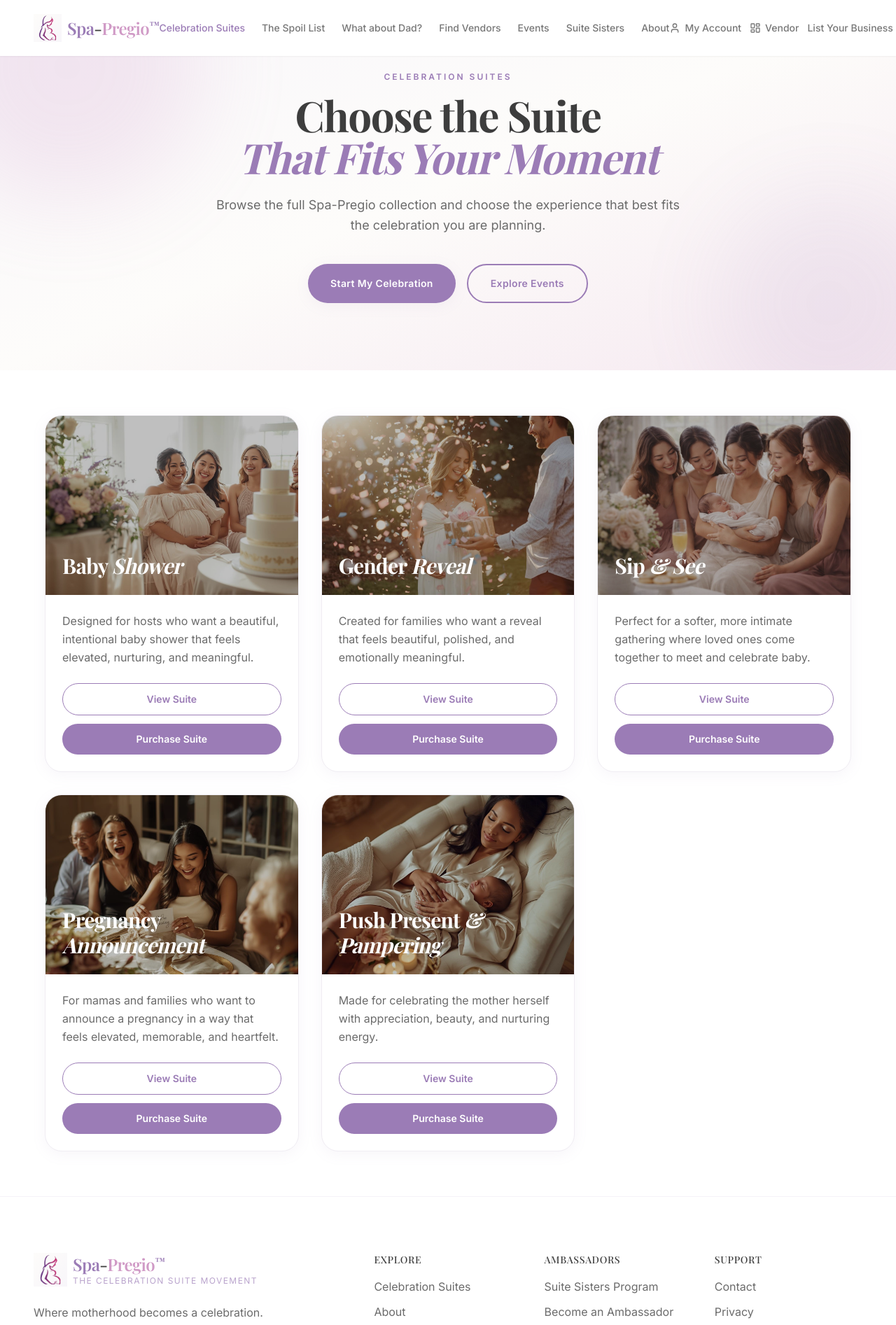
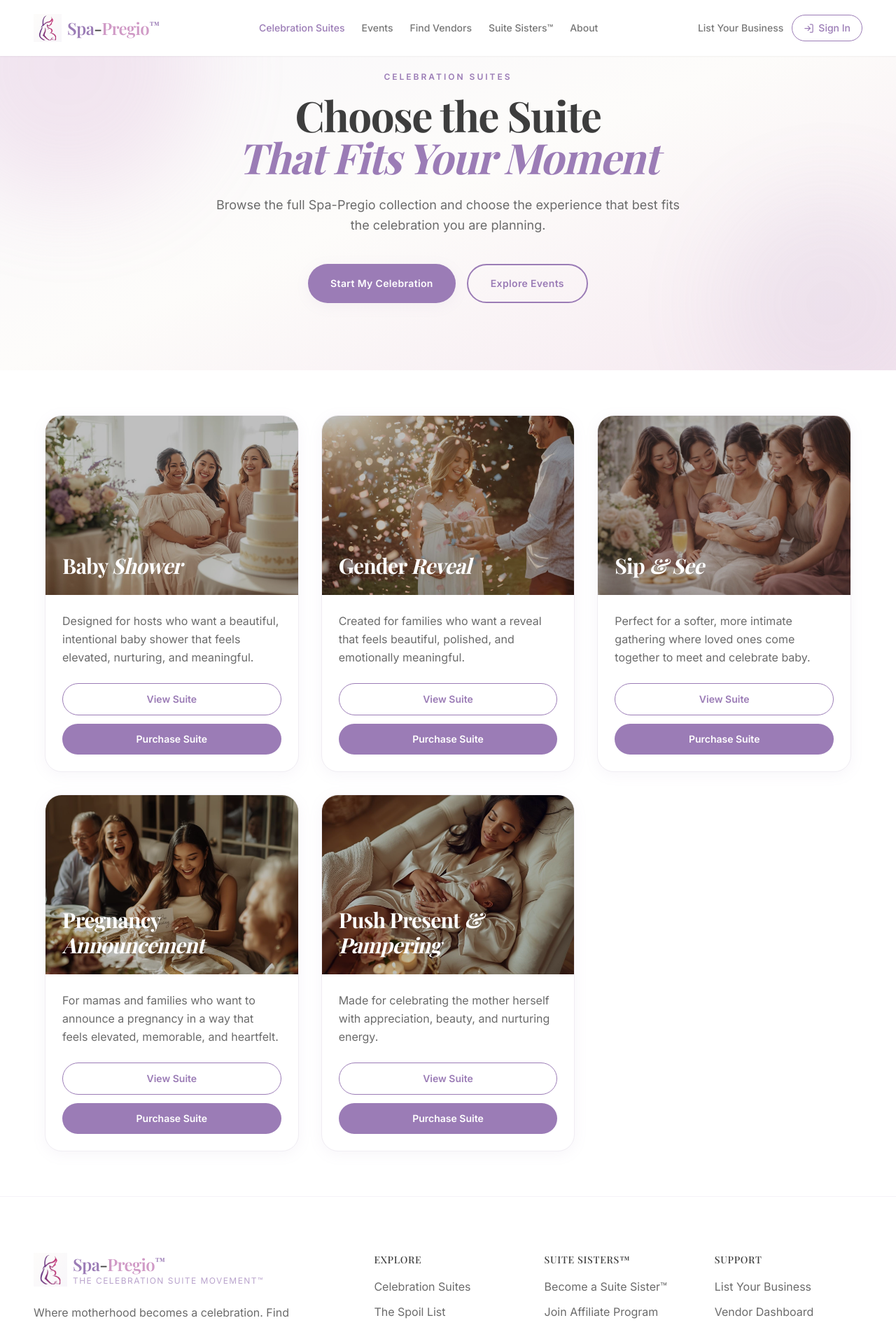
Before and after one commit to Spa-Pregio/spa-pregio-website, a React (Vite) app: page /suites in a window 1280 px wide. Shown: the top 1893 px of the page at 70% size. Built offline with nearby package versions, Linux system fonts and the light colour scheme.

Commit message:
Simplify nav, footer, routes — add Sign In button

```diff
--- a/src/App.tsx
+++ b/src/App.tsx
@@ -1,20 +1,16 @@
-import { BrowserRouter as Router, Routes, Route, useLocation } from 'react-router-dom';
+import { BrowserRouter as Router, Routes, Route, Navigate, useLocation } from 'react-router-dom';
 import { useEffect } from 'react';
 import './App.css';
 
-// Layout
 import Navigation from './components/Navigation';
 import Footer from './components/Footer';
 
-// Pages
 import Home from './pages/Home';
-import Start from './pages/Start';
 import CelebrationSuites from './pages/CelebrationSuites';
 import Events from './pages/Events';
 import EventDetail from './pages/EventDetail';
 import EventSuccess from './pages/EventSuccess';
 import ForVendors from './pages/ForVendors';
-import Membership from './pages/Membership';
 import About from './pages/About';
 import FindVendors from './pages/FindVendors';
 import Ambassadors from './pages/Ambassadors';
@@ -25,41 +21,31 @@ import Terms from './pages/Terms';
 import Contact from './pages/Contact';
 import AffiliateDashboard from './pages/AffiliateDashboard';
 import AdminAffiliates from './pages/AdminAffiliates';
-import Community from './pages/Community';
 import SpoilList from './pages/SpoilList';
 import WhatAboutDad from './pages/WhatAboutDad';
 
-// Funnel Pages
-import ExpectingMom from './pages/ExpectingMom';
-import Vendors from './pages/Vendors';
-
 function ScrollToTop() {
-  const { pathname } = useLocation();
-
+  const location = useLocation();
   useEffect(() => {
-    window.scrollTo({ top: 0, behavior: 'smooth' });
-  }, [pathname]);
-
+    if (!location.hash) window.scrollTo(0, 0);
+  }, [location.pathname]);
   return null;
 }
 
-function App() {
+function AppLayout() {
   return (
-    <Router>
+    <>
       <ScrollToTop />
-      <div className="relative min-h-screen bg-spa-cream">
       <Navigation />
-        <main className="relative">
+      <main>
         <Routes>
           <Route path="/" element={<Home />} />
-            <Route path="/start" element={<Start />} />
           <Route path="/suites" element={<CelebrationSuites />} />
           <Route path="/events" element={<Events />} />
           <Route path="/events/success" element={<EventSuccess />} />
           <Route path="/events/:id" element={<EventDetail />} />
           <Route path="/vendors" element={<ForVendors />} />
           <Route path="/find-vendors" element={<FindVendors />} />
-            <Route path="/join" element={<Membership />} />
           <Route path="/about" element={<About />} />
           <Route path="/ambassadors" element={<Ambassadors />} />
           <Route path="/vendor-dashboard" element={<VendorDashboard />} />
@@ -69,17 +55,29 @@ function App() {
           <Route path="/contact" element={<Contact />} />
           <Route path="/sister-dashboard" element={<AffiliateDashboard />} />
           <Route path="/admin-affiliates" element={<AdminAffiliates />} />
-            <Route path="/community" element={<Community />} />
+
+          {/* Legacy routes — redirect to merged locations */}
           <Route path="/spoil-list" element={<SpoilList />} />
           <Route path="/what-about-dad" element={<WhatAboutDad />} />
-            <Route path="/expecting" element={<ExpectingMom />} />
-            <Route path="/join-as-vendor" element={<Vendors />} />
+          <Route path="/join" element={<Navigate to="/my-account" replace />} />
+          <Route path="/community" element={<Navigate to="/about" replace />} />
+          <Route path="/start" element={<Navigate to="/" replace />} />
+          <Route path="/expecting" element={<Navigate to="/suites" replace />} />
+          <Route path="/join-as-vendor" element={<Navigate to="/vendors" replace />} />
+
+          {/* Catch-all */}
+          <Route path="*" element={<Navigate to="/" replace />} />
         </Routes>
       </main>
       <Footer />
-      </div>
+    </>
+  );
+}
+
+export default function App() {
+  return (
+    <Router>
+      <AppLayout />
     </Router>
   );
 }
-
-export default App;
--- a/src/components/Footer.tsx
+++ b/src/components/Footer.tsx
@@ -1,34 +1,16 @@
 import { Link } from 'react-router-dom';
 import { Instagram, Pin, Mail, Heart, Facebook } from 'lucide-react';
-
-const footerLinks = {
-  explore: [
-    { name: 'Celebration Suites', href: '/suites' },
-    { name: 'About', href: '/about' },
-  ],
-  ambassadors: [
-    { name: 'Suite Sisters Program', href: 'https://payhip.com/auth/register/af699c7e55b3f58', external: true },
-    { name: 'Become an Ambassador', href: '/ambassadors' },
-  ],
-  support: [
-    { name: 'Contact', href: '/contact' },
-    { name: 'Privacy', href: '/privacy' },
-    { name: 'Terms', href: '/terms' },
-  ],
-};
 
 export default function Footer() {
   return (
     <footer className="w-full bg-white border-t border-spa-purple/10">
       <div className="max-w-7xl mx-auto px-6 lg:px-12 py-16 lg:py-20">
         <div className="grid lg:grid-cols-5 gap-12 lg:gap-8">
+
+          {/* Brand */}
           <div className="lg:col-span-2">
             <Link to="/" className="inline-flex items-center gap-2 mb-6">
-              <img
-                src="/images/spa-pregio-icon-512.png"
-                alt="Spa-Pregio™"
-                className="h-12 w-auto"
-              />
+              <img src="/images/spa-pregio-icon-512.png" alt="Spa-Pregio™" className="h-12 w-auto" />
               <div className="flex flex-col">
                 <span className="font-serif text-2xl font-semibold tracking-tight">
                   <span className="text-spa-purple">Spa</span>
@@ -36,16 +18,12 @@ export default function Footer() {
                   <span className="text-spa-pink">Pregio</span>
                   <span className="text-spa-purple text-sm align-super">™</span>
                 </span>
-                <span className="text-xs text-spa-purple/70 uppercase tracking-[0.12em]">
-                  The Celebration Suite Movement
-                </span>
+                <span className="text-xs text-spa-purple/70 uppercase tracking-[0.12em]">The Celebration Suite Movement™</span>
               </div>
             </Link>
-
             <p className="text-spa-gray leading-relaxed max-w-sm mb-6">
-              Where motherhood becomes a celebration. Connect with expectant mothers in your area and plan your perfect Celebration Suite.
+              Where motherhood becomes a celebration. Find vendors, plan your perfect suite, and join a community of mamas who get it.
             </p>
-
             <div className="flex gap-3">
               <a href="https://www.instagram.com/spapregio/" target="_blank" rel="noopener noreferrer"
                 className="w-10 h-10 rounded-full bg-spa-lavender flex items-center justify-center text-spa-charcoal hover:bg-spa-purple hover:text-white transition-all duration-200" aria-label="Instagram">
@@ -65,17 +43,25 @@ export default function Footer() {
                   <path d="M19.59 6.69a4.83 4.83 0 0 1-3.77-4.25V2h-3.45v13.67a2.89 2.89 0 0 1-2.88 2.5 2.89 2.89 0 0 1-2.89-2.89 2.89 2.89 0 0 1 2.89-2.89c.28 0 .54.04.79.1V9.01a6.33 6.33 0 0 0-.79-.05 6.34 6.34 0 0 0-6.34 6.34 6.34 6.34 0 0 0 6.34 6.34 6.34 6.34 0 0 0 6.33-6.34V8.69a8.18 8.18 0 0 0 4.78 1.52V6.76a4.85 4.85 0 0 1-1.01-.07z"/>
                 </svg>
               </a>
-              <a href="mailto:support@spa-pregio.com"
+              <a href="mailto:hello@spa-pregio.com"
                 className="w-10 h-10 rounded-full bg-spa-lavender flex items-center justify-center text-spa-charcoal hover:bg-spa-purple hover:text-white transition-all duration-200" aria-label="Email">
                 <Mail size={18} />
               </a>
             </div>
           </div>
 
+          {/* Explore */}
           <div>
             <h4 className="font-medium text-spa-charcoal mb-4 text-sm uppercase tracking-wider">Explore</h4>
             <ul className="space-y-3">
-              {footerLinks.explore.map((link) => (
+              {[
+                { name: 'Celebration Suites', href: '/suites' },
+                { name: 'The Spoil List', href: '/suites#spoil-list' },
+                { name: 'What About Dad?', href: '/suites#what-about-dad' },
+                { name: 'Events', href: '/events' },
+                { name: 'Find Vendors', href: '/find-vendors' },
+                { name: 'About', href: '/about' },
+              ].map((link) => (
                 <li key={link.name}>
                   <Link to={link.href} className="text-spa-gray hover:text-spa-purple transition-colors duration-200">{link.name}</Link>
                 </li>
@@ -83,13 +69,19 @@ export default function Footer() {
             </ul>
           </div>
 
+          {/* Suite Sisters */}
           <div>
-            <h4 className="font-medium text-spa-charcoal mb-4 text-sm uppercase tracking-wider">Ambassadors</h4>
+            <h4 className="font-medium text-spa-charcoal mb-4 text-sm uppercase tracking-wider">Suite Sisters™</h4>
             <ul className="space-y-3">
-              {footerLinks.ambassadors.map((link) => (
+              {[
+                { name: 'Become a Suite Sister™', href: '/ambassadors', external: false },
+                { name: 'Join Affiliate Program', href: 'https://payhip.com/auth/register/af699c7e55b3f58', external: true },
+                { name: 'Sister Dashboard', href: '/sister-dashboard', external: false },
+              ].map((link) => (
                 <li key={link.name}>
                   {link.external ? (
-                    <a href={link.href} target="_blank" rel="noopener noreferrer" className="text-spa-gray hover:text-spa-purple transition-colors duration-200">{link.name}</a>
+                    <a href={link.href} target="_blank" rel="noopener noreferrer"
+                      className="text-spa-gray hover:text-spa-purple transition-colors duration-200">{link.name}</a>
                   ) : (
                     <Link to={link.href} className="text-spa-gray hover:text-spa-purple transition-colors duration-200">{link.name}</Link>
                   )}
@@ -98,20 +90,29 @@ export default function Footer() {
             </ul>
           </div>
 
+          {/* Support */}
           <div>
             <h4 className="font-medium text-spa-charcoal mb-4 text-sm uppercase tracking-wider">Support</h4>
             <ul className="space-y-3">
-              {footerLinks.support.map((link) => (
+              {[
+                { name: 'List Your Business', href: '/vendors' },
+                { name: 'Vendor Dashboard', href: '/vendor-dashboard' },
+                { name: 'Sign In', href: '/my-account' },
+                { name: 'Contact', href: '/contact' },
+                { name: 'Privacy Policy', href: '/privacy' },
+                { name: 'Terms of Service', href: '/terms' },
+              ].map((link) => (
                 <li key={link.name}>
                   <Link to={link.href} className="text-spa-gray hover:text-spa-purple transition-colors duration-200">{link.name}</Link>
                 </li>
               ))}
             </ul>
           </div>
+
         </div>
 
         <div className="mt-16 pt-8 border-t border-spa-purple/10 flex flex-col sm:flex-row items-center justify-between gap-4">
-          <p className="text-sm text-spa-gray">© 2026 Spa-Pregio®. All rights reserved.</p>
+          <p className="text-sm text-spa-gray">© 2026 Spa-Pregio™. All rights reserved.</p>
           <p className="text-sm text-spa-gray flex items-center gap-1">
             Made with <Heart size={14} className="text-spa-pink fill-spa-pink" /> for expectant mothers everywhere
           </p>
--- a/src/components/Navigation.tsx
+++ b/src/components/Navigation.tsx
@@ -1,6 +1,6 @@
 import { useState, useEffect } from 'react';
 import { Link, useLocation } from 'react-router-dom';
-import { Menu, X, LayoutDashboard, User } from 'lucide-react';
+import { Menu, X, LogIn } from 'lucide-react';
 
 export default function Navigation() {
   const [isMobileMenuOpen, setIsMobileMenuOpen] = useState(false);
@@ -12,13 +12,13 @@ export default function Navigation() {
 
   const navLinks = [
     { name: 'Celebration Suites', href: '/suites' },
-    { name: 'The Spoil List', href: '/spoil-list' },
-    { name: 'What about Dad?', href: '/what-about-dad' },
+    { name: 'Events', href: '/events' },
     { name: 'Find Vendors', href: '/find-vendors' },
-    { name: 'Events', href: '/events' },
-    { name: 'Suite Sisters', href: '/ambassadors' },
+    { name: 'Suite Sisters™', href: '/ambassadors' },
     { name: 'About', href: '/about' },
   ];
+
+  const isActive = (href: string) => location.pathname === href;
 
   return (
     <>
@@ -28,11 +28,7 @@ export default function Navigation() {
 
             {/* Logo */}
             <Link to="/" className="inline-flex items-center gap-2 flex-shrink-0">
-              <img
-                src="/images/spa-pregio-icon-512.png"
-                alt="Spa-Pregio™"
-                className="h-8 lg:h-10 w-auto"
-              />
+              <img src="/images/spa-pregio-icon-512.png" alt="Spa-Pregio™" className="h-8 lg:h-10 w-auto" />
               <span className="font-serif text-xl lg:text-2xl font-semibold tracking-tight">
                 <span className="text-spa-purple">Spa</span>
                 <span className="text-spa-charcoal">-</span>
@@ -41,88 +37,54 @@ export default function Navigation() {
               </span>
             </Link>
 
-            {/* Desktop Navigation */}
+            {/* Desktop Nav */}
             <div className="hidden lg:flex items-center gap-6">
               {navLinks.map((link) => (
-                <Link
-                  key={link.name}
-                  to={link.href}
+                <Link key={link.name} to={link.href}
                   className={`text-sm font-medium transition-colors duration-200 whitespace-nowrap ${
-                    location.pathname === link.href
-                      ? 'text-spa-purple'
-                      : 'text-spa-charcoal/70 hover:text-spa-purple'
-                  }`}
-                >
+                    isActive(link.href) ? 'text-spa-purple' : 'text-spa-charcoal/70 hover:text-spa-purple'
+                  }`}>
                   {link.name}
                 </Link>
               ))}
             </div>
 
-            {/* CTAs */}
+            {/* Desktop CTAs */}
             <div className="hidden lg:flex items-center gap-3 flex-shrink-0">
-              <Link
-                to="/my-account"
-                title="My Account"
-                className={`flex items-center gap-1.5 text-sm font-medium transition-colors duration-200 ${
-                  location.pathname === '/my-account'
-                    ? 'text-spa-purple'
-                    : 'text-spa-charcoal/70 hover:text-spa-purple'
-                }`}
-              >
-                <User size={16} />
-                <span>My Account</span>
-              </Link>
-              <Link
-                to="/vendor-dashboard"
-                title="Vendor Dashboard"
-                className={`flex items-center gap-1.5 text-sm font-medium transition-colors duration-200 ${
-                  location.pathname === '/vendor-dashboard'
-                    ? 'text-spa-purple'
-                    : 'text-spa-charcoal/70 hover:text-spa-purple'
-                }`}
-              >
-                <LayoutDashboard size={16} />
-                <span>Vendor</span>
-              </Link>
-              <Link
-                to="/vendors"
-                className="text-sm font-medium text-spa-charcoal/70 hover:text-spa-purple transition-colors whitespace-nowrap"
-              >
+              <Link to="/vendors"
+                className="text-sm font-medium text-spa-charcoal/70 hover:text-spa-purple transition-colors whitespace-nowrap">
                 List Your Business
               </Link>
-              <Link to="/community" className="btn-primary text-sm whitespace-nowrap">
-                Join the Community
+              <Link to="/my-account"
+                className={`inline-flex items-center gap-1.5 px-4 py-2 rounded-full border text-sm font-medium transition-colors ${
+                  isActive('/my-account')
+                    ? 'border-spa-purple bg-spa-purple text-white'
+                    : 'border-spa-purple text-spa-purple hover:bg-spa-purple hover:text-white'
+                }`}>
+                <LogIn size={15} />
+                Sign In
               </Link>
             </div>
 
-            {/* Mobile Menu Button */}
+            {/* Mobile Button */}
             <button
               className="lg:hidden p-2 -mr-2 text-spa-charcoal hover:bg-spa-lavender rounded-lg transition-colors"
               onClick={() => setIsMobileMenuOpen(!isMobileMenuOpen)}
               aria-label="Toggle menu"
-              aria-expanded={isMobileMenuOpen}
-            >
+              aria-expanded={isMobileMenuOpen}>
               {isMobileMenuOpen ? <X size={22} /> : <Menu size={22} />}
             </button>
           </div>
         </div>
       </nav>
 
-      {/* Mobile Menu Overlay */}
-      <div
-        className={`fixed inset-0 z-40 bg-spa-cream transition-all duration-300 lg:hidden ${
-          isMobileMenuOpen
-            ? 'opacity-100 pointer-events-auto'
-            : 'opacity-0 pointer-events-none'
-        }`}
-      >
+      {/* Mobile Menu */}
+      <div className={`fixed inset-0 z-40 bg-spa-cream transition-all duration-300 lg:hidden ${
+        isMobileMenuOpen ? 'opacity-100 pointer-events-auto' : 'opacity-0 pointer-events-none'
+      }`}>
         <div className="flex flex-col items-center justify-center h-full gap-6 pt-20">
           <div className="flex items-center gap-2 mb-2">
-            <img
-              src="/images/spa-pregio-icon-512.png"
-              alt="Spa-Pregio™"
-              className="h-10 w-auto"
-            />
+            <img src="/images/spa-pregio-icon-512.png" alt="Spa-Pregio™" className="h-10 w-auto" />
             <span className="font-serif text-2xl font-semibold tracking-tight">
               <span className="text-spa-purple">Spa</span>
               <span className="text-spa-charcoal">-</span>
@@ -131,47 +93,20 @@ export default function Navigation() {
             </span>
           </div>
           {navLinks.map((link) => (
-            <Link
-              key={link.name}
-              to={link.href}
+            <Link key={link.name} to={link.href}
               className={`font-serif text-2xl transition-colors duration-200 ${
-                location.pathname === link.href
-                  ? 'text-spa-purple'
-                  : 'text-spa-charcoal hover:text-spa-purple'
-              }`}
-            >
+                isActive(link.href) ? 'text-spa-purple' : 'text-spa-charcoal hover:text-spa-purple'
+              }`}>
               {link.name}
             </Link>
           ))}
-          <Link
-            to="/my-account"
-            className={`font-serif text-2xl transition-colors duration-200 flex items-center gap-2 ${
-              location.pathname === '/my-account'
-                ? 'text-spa-purple'
-                : 'text-spa-charcoal hover:text-spa-purple'
-            }`}
-          >
-            <User size={22} /> My Account
-          </Link>
-          <Link
-            to="/vendor-dashboard"
-            className={`font-serif text-2xl transition-colors duration-200 flex items-center gap-2 ${
-              location.pathname === '/vendor-dashboard'
-                ? 'text-spa-purple'
-                : 'text-spa-charcoal hover:text-spa-purple'
-            }`}
-          >
-            <LayoutDashboard size={22} /> Vendor Dashboard
-          </Link>
-          <div className="flex flex-col gap-4 mt-6">
-            <Link
-              to="/vendors"
-              className="text-spa-charcoal/70 hover:text-spa-purple transition-colors text-center"
-            >
+          <div className="flex flex-col gap-4 mt-6 items-center">
+            <Link to="/vendors" className="text-spa-charcoal/70 hover:text-spa-purple transition-colors">
               List Your Business
             </Link>
-            <Link to="/community" className="btn-primary">
-              Join the Community
+            <Link to="/my-account"
+              className="inline-flex items-center gap-2 px-6 py-3 rounded-full border border-spa-purple text-spa-purple font-medium hover:bg-spa-purple hover:text-white transition-colors">
+              <LogIn size={18} /> Sign In
             </Link>
           </div>
         </div>
```
Lines whose indentation alone changed are shown as unchanged.
